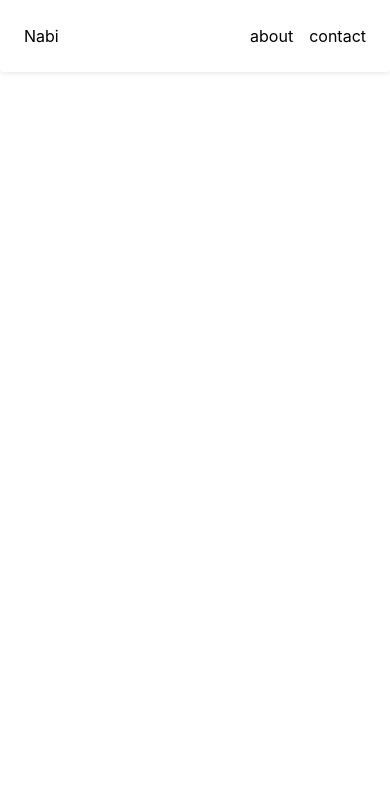
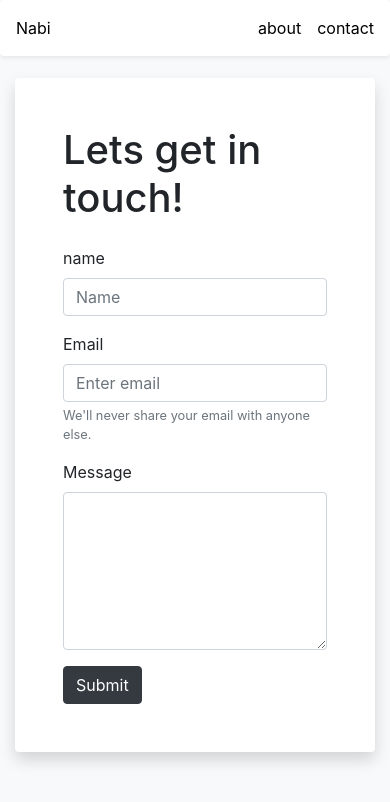
Before and after one commit to projectnabi/projectnabi.github.io, a plain HTML site: page contact.html in a window 390 px wide. Drawn offline with nearby package versions, Linux system fonts and the light colour scheme.

Commit message:
added working contact form

```diff
--- a/contact.html
+++ b/contact.html
@@ -16,13 +16,41 @@
     <link href="https://unpkg.com/aos@2.3.1/dist/aos.css" rel="stylesheet">
 </head>
 
-<body>
-    <nav class="d-flex p-2 shadow-sm p-3 mb-5 bg-white rounded">
+<body class =  "bg-light">
+    <nav class="d-flex shadow-sm mb-5 bg-white rounded">
         <a href="index.html" class="flex-grow-1 p-2">Nabi</a>
         <a href="about.html" class="p-2">about</a>
         <a href="contact.html" class="p-2">contact</a>
     </nav>
 
+    <main  class="contact">
+
+        <form class = "shadow p-5 mb-5 bg-white rounded" action="https://formspree.io/charlyecastro@gmail.com" method="POST">
+            <h1 class = "pb-3"> Lets get in touch!</h1>
+            <div class="form-group">
+                <label for="name">name</label>
+                <input type="name"
+                name = "name"
+                class="form-control" id="name" placeholder="Name">
+            </div>
+            <div class="form-group">
+                <label for="email">Email </label>
+                <input type="email"
+                name = "email"
+                class="form-control" id="email" aria-describedby="emailHelp"
+                    placeholder="Enter email">
+                <small id="emailHelp" class="form-text text-muted">We'll never share your email with anyone else.</small>
+            </div>
+            <div class="form-group">
+                <label for="message">Message</label>
+                <textarea
+                name = "message"
+                class="form-control" id="message" rows="6"></textarea>
+              </div>
+
+            <button type="submit" class="btn btn-dark" value="Send">Submit</button>
+        </form>
+    </main>
 </body>
 
 </html>
--- a/css/styles.css
+++ b/css/styles.css
@@ -6,9 +6,13 @@ p {
     line-height: 2rem
 }
 
+header {
+    padding-top: 10%;
+}
+
 .section {
-    height: 90vh;
-    align-items: center;
+    height: 100vh;
+    /* align-items: center; */
 }
 
 nav a {
@@ -19,24 +23,67 @@ nav a:hover{
     text-decoration: none;
 }
 
-
 nav {
     position: fixed;
     top: 0;
     width: 100%;
-    background-color: red;
     z-index: 100;
+    padding: 1rem;
 }
+
+form {
+    width : 100%;
+    height: 100%;
+    justify-content: center;
+    align-items: center;
+
+}
+
+h1 {
+    font-size: 5rem;
+}
+
+.contact {
+    max-width: 768px;
+    width: 100%;
+    padding-top: 10%;
+    padding-right: 15px;
+    padding-left: 15px;
+    margin-right: auto;
+    margin-left: auto;
+}
+
+.contact-form {
+    justify-content: center;
+    align-items: center;
+}
+
+
 
 @media (max-width: 768px) {
     .img {
       display: none
     }
 
+    header {
+        padding-top: 20%;
+    }
+
     .section {
         height: 100vh;
-        align-items: center;
-        justify-content: center
+    }
+
+
+    form {
+        width : 100%
+    }
+
+    .contact {
+        padding-top: 20%
+    }
+
+    nav{
+        padding: .5rem;
     }
 
 }
```
Also changed, not shown: about.html (+1 -1 lines), index.html (+6 -2 lines).
